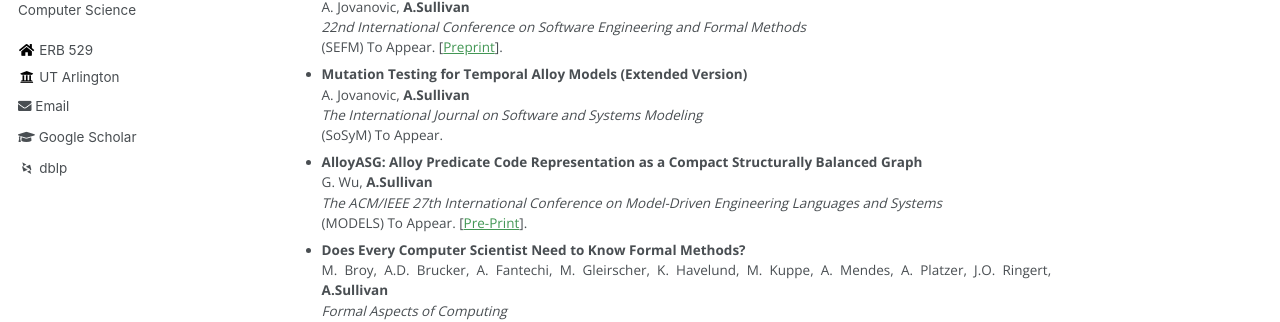
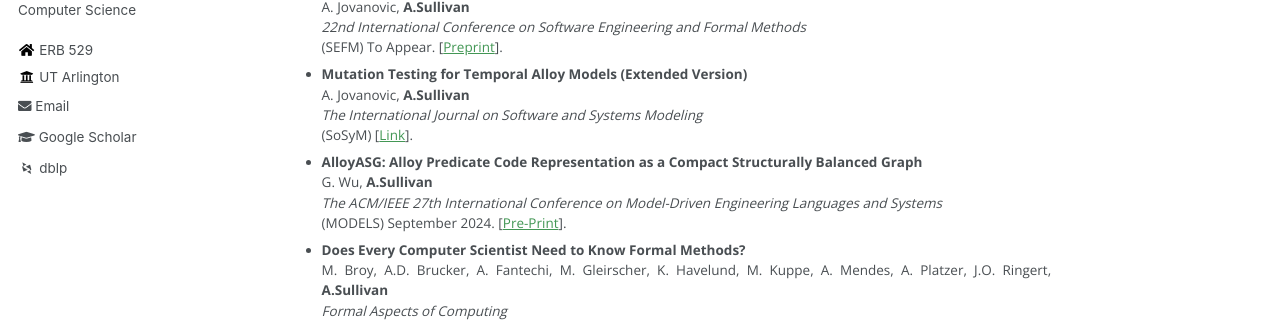
Before and after one commit to Allisonius/allisonius.github.io, a Jekyll site: the page built from _pages/publications.md, in a window 1280 px wide and 900 px high. Shown: the part 296-618 px from the top of the window. Built offline with Jekyll 4.4.1, drawn with Linux system fonts in a browser that asks for light colours; some web fonts are replaced.

Commit message:
Update publications.md

```diff
--- a/_pages/publications.md
+++ b/_pages/publications.md
@@ -18,11 +18,11 @@ _22nd International Conference on Software Engineering and Formal Methods_
 * **Mutation Testing for Temporal Alloy Models (Extended Version)**
 A. Jovanovic, **A.Sullivan**
 _The International Journal on Software and Systems Modeling_
-(SoSyM) To Appear.
+(SoSyM) \[[Link](https://rdcu.be/dYrfs)\].
 * **AlloyASG: Alloy Predicate Code Representation as a Compact Structurally Balanced Graph**
 G. Wu, **A.Sullivan**
 _The ACM/IEEE 27th International Conference on Model-Driven Engineering Languages and Systems_
-(MODELS) To Appear. \[[Pre-Print](https://arxiv.org/pdf/2403.00170.pdf)\].
+(MODELS) September 2024. \[[Pre-Print](https://arxiv.org/pdf/2403.00170.pdf)\].
 * **Does Every Computer Scientist Need to Know Formal Methods?**
 M. Broy, A.D. Brucker, A. Fantechi, M. Gleirscher, K. Havelund, M. Kuppe, A. Mendes, A. Platzer, J.O. Ringert, **A.Sullivan**
 _Formal Aspects of Computing_
```
